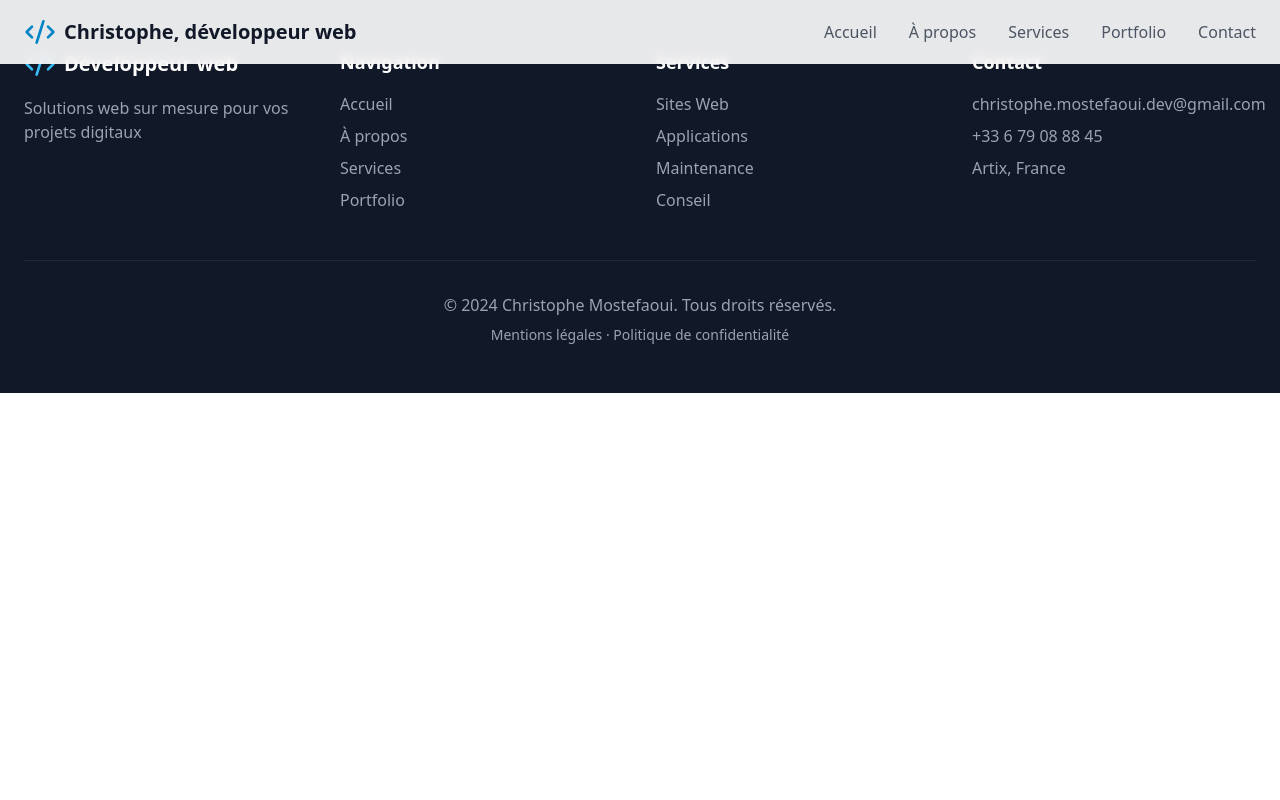
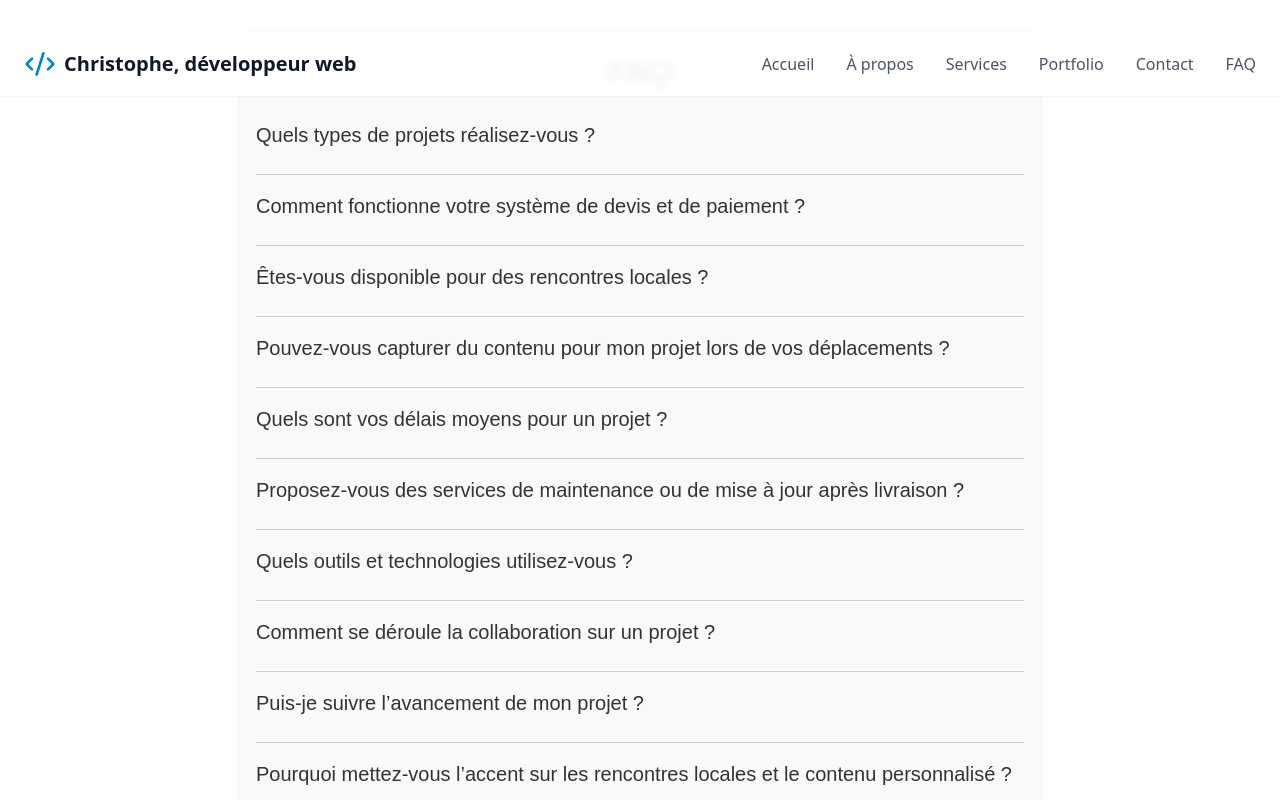
Before and after one commit to krismos64/Christophe-Mostefaoui-Dev, a React (Vite) app: page /faq in a window 1280 px wide. Shown: the top 800 px of the page. Built offline with nearby package versions, Linux system fonts and the light colour scheme.

Commit message:
FAQ page added

```diff
--- a/index.html
+++ b/index.html
@@ -2,14 +2,24 @@
 <html lang="fr">
   <head>
     <meta charset="UTF-8" />
-    <link rel="icon" type="image/svg+xml" href="/code.svg" />
+    <meta http-equiv="X-UA-Compatible" content="IE=edge" />
+    <link
+      rel="icon"
+      type="image/png"
+      href="https://cdn-icons-png.flaticon.com/512/1006/1006771.png"
+    />
     <meta name="viewport" content="width=device-width, initial-scale=1.0" />
     <meta
       name="description"
       content="Développeur web freelance spécialisé en React, Symfony et Node.js. Création de sites web et applications sur mesure."
     />
-    <title>Christophe Mostefaoui - Développeur Web Freelance</title>
-    <script type="module" src="/src/main.tsx"></script>
+    <meta name="author" content="Christophe Mostefaoui" />
+    <meta
+      name="keywords"
+      content="Développement web, React, Symfony, Node.js, Freelance, Sites web, Applications"
+    />
+    <title>Christophe Développeur Web</title>
+    <script type="module" src="/src/main.tsx" defer></script>
   </head>
   <body>
     <div id="root"></div>
--- a/package.json
+++ b/package.json
@@ -14,6 +14,7 @@
     "lucide-react": "^0.344.0",
     "react": "^18.3.1",
     "react-dom": "^18.3.1",
+    "react-helmet": "^6.1.0",
     "react-hot-toast": "^2.4.1",
     "react-router-dom": "^6.22.3"
   },
@@ -21,6 +22,7 @@
     "@types/node": "^22.10.0",
     "@types/react": "^18.3.5",
     "@types/react-dom": "^18.3.0",
+    "@types/react-helmet": "^6.1.11",
     "@vitejs/plugin-react": "^4.3.1",
     "autoprefixer": "^10.4.20",
     "postcss": "^8.4.49",
--- a/src/App.tsx
+++ b/src/App.tsx
@@ -8,6 +8,7 @@ import Contact from "./components/Contact";
 import Footer from "./components/Footer";
 import LegalNotice from "./pages/LegalNotice";
 import PrivacyPolicy from "./pages/PrivacyPolicy";
+import FAQ from "./pages/FAQ"; // Import de la page FAQ
 
 function HomePage() {
   return (
@@ -34,6 +35,7 @@ function App() {
               path="/politique-de-confidentialite"
               element={<PrivacyPolicy />}
             />
+            <Route path="/faq" element={<FAQ />} /> {/* Chemin pour la FAQ */}
           </Routes>
         </main>
         <Footer />
--- a/src/components/Header.tsx
+++ b/src/components/Header.tsx
@@ -13,6 +13,7 @@ export default function Header() {
     { name: "Services", to: isHomePage ? "#services" : "/#services" },
     { name: "Portfolio", to: isHomePage ? "#portfolio" : "/#portfolio" },
     { name: "Contact", to: isHomePage ? "#contact" : "/#contact" },
+    { name: "FAQ", to: "/faq" }, // Lien vers la FAQ
   ];
 
   const handleNavigation = (to: string) => {
--- a/src/main.tsx
+++ b/src/main.tsx
@@ -1,11 +1,14 @@
+// Importation des dépendances principales
 import React from "react";
 import { createRoot } from "react-dom/client";
 import App from "./App";
 import "./index.css";
 
+// Récupération de l'élément racine
 const rootElement = document.getElementById("root");
 if (!rootElement) throw new Error("Failed to find the root element");
 
+// Initialisation de React et rendu de l'application
 createRoot(rootElement).render(
   <React.StrictMode>
     <App />
--- /dev/null
+++ b/src/pages/FAQ.tsx
@@ -0,0 +1,292 @@
+import React, { useState } from "react";
+import { Helmet } from "react-helmet";
+
+const FAQ: React.FC = () => {
+  // Données de la FAQ
+  const faqData = [
+    {
+      question: "Quels types de projets réalisez-vous ?",
+      answer: (
+        <>
+          Je développe :
+          <ul>
+            <li>
+              🖥️ <strong>Sites web vitrines</strong>
+            </li>
+            <li>
+              ⚙️ <strong>Applications web sur mesure</strong>
+            </li>
+            <li>
+              🤖 Solutions intégrant des{" "}
+              <strong>technologies d’intelligence artificielle</strong>{" "}
+              (chatbots interactifs, etc.)
+            </li>
+          </ul>
+        </>
+      ),
+    },
+    {
+      question: "Comment fonctionne votre système de devis et de paiement ?",
+      answer: (
+        <>
+          Je propose :
+          <ul>
+            <li>
+              📄 Un <strong>devis détaillé gratuit</strong> avant de démarrer
+            </li>
+            <li>
+              💳 Un <strong>acompte de 30%</strong> à la signature pour lancer
+              le projet
+            </li>
+            <li>
+              📦 Le solde à la <strong>livraison du produit final</strong>
+            </li>
+          </ul>
+          Vous recevez également toute la documentation technique (cahier des
+          charges, schémas, etc.).
+        </>
+      ),
+    },
+    {
+      question: "Êtes-vous disponible pour des rencontres locales ?",
+      answer: (
+        <>
+          Oui, je peux me déplacer dans les zones suivantes :
+          <ul>
+            <li>📍 Pau</li>
+            <li>📍 Tarbes</li>
+            <li>📍 Orthez</li>
+            <li>📍 Et leurs environs</li>
+          </ul>
+          Ces rencontres permettent d’échanger humainement, capturer du contenu
+          visuel et mieux comprendre vos besoins.
+        </>
+      ),
+    },
+    {
+      question:
+        "Pouvez-vous capturer du contenu pour mon projet lors de vos déplacements ?",
+      answer: (
+        <>
+          Absolument ! Lors de mes visites, je peux :
+          <ul>
+            <li>📸 Capturer des photos professionnelles</li>
+            <li>🎥 Réaliser des vidéos de vos locaux ou produits</li>
+            <li>
+              🎞️ Transformer ces contenus en <strong>montages vidéo</strong>{" "}
+              professionnels adaptés à votre communication digitale
+            </li>
+          </ul>
+        </>
+      ),
+    },
+    {
+      question: "Quels sont vos délais moyens pour un projet ?",
+      answer: (
+        <>
+          Cela dépend de la complexité :
+          <ul>
+            <li>
+              ⏳ <strong>Site vitrine :</strong> 1 à 2 semaines
+            </li>
+            <li>
+              🛠️ <strong>Application web personnalisée :</strong> 3 à 6 semaines
+            </li>
+            <li>
+              🤖 <strong>Projets complexes ou avec IA :</strong> Sur devis après
+              étude
+            </li>
+          </ul>
+        </>
+      ),
+    },
+    {
+      question:
+        "Proposez-vous des services de maintenance ou de mise à jour après livraison ?",
+      answer: (
+        <>
+          Oui ! Je propose des services de maintenance pour :
+          <ul>
+            <li>
+              🔒 Assurer la <strong>sécurité</strong> de votre site ou
+              application
+            </li>
+            <li>
+              📈 Effectuer les <strong>mises à jour nécessaires</strong>
+            </li>
+            <li>
+              🚀 Ajouter des <strong>évolutions</strong> pour répondre à vos
+              besoins futurs
+            </li>
+          </ul>
+        </>
+      ),
+    },
+    {
+      question: "Quels outils et technologies utilisez-vous ?",
+      answer: (
+        <>
+          Voici les technologies et outils que j’utilise :
+          <ul>
+            <li>
+              🖌️ <strong>Frontend :</strong> HTML, CSS, JavaScript, React
+            </li>
+            <li>
+              ⚙️ <strong>Backend :</strong> Symfony, Node.js, PHP
+            </li>
+            <li>
+              🗄️ <strong>Bases de données :</strong> MySQL, MongoDB
+            </li>
+            <li>
+              🛠️ <strong>Outils :</strong> Git, Docker, Visual Studio Code
+            </li>
+          </ul>
+          Je reste en veille constante pour intégrer les dernières innovations.
+        </>
+      ),
+    },
+    {
+      question: "Comment se déroule la collaboration sur un projet ?",
+      answer: (
+        <>
+          Voici les principales étapes :
+          <ol>
+            <li>
+              📞 <strong>Prise de contact :</strong> Vous m’expliquez votre
+              projet et vos besoins
+            </li>
+            <li>
+              📄 <strong>Devis et planification :</strong> Un devis gratuit est
+              réalisé
+            </li>
+            <li>
+              🏠 <strong>Déplacement (si nécessaire) :</strong> Une visite pour
+              comprendre vos attentes
+            </li>
+            <li>
+              💻 <strong>Développement :</strong> Le projet est réalisé après
+              validation
+            </li>
+            <li>
+              ✅ <strong>Validation et livraison :</strong> Vous recevez le
+              produit final
+            </li>
+            <li>
+              🔧 <strong>Suivi :</strong> Maintenance et évolutions (optionnel)
+            </li>
+          </ol>
+        </>
+      ),
+    },
+    {
+      question: "Puis-je suivre l’avancement de mon projet ?",
+      answer: (
+        <>
+          Oui ! Je vous tiens régulièrement informé avec :
+          <ul>
+            <li>📅 Des points hebdomadaires pour ajuster le projet</li>
+            <li>📩 Des mises à jour sur l’état d’avancement</li>
+          </ul>
+        </>
+      ),
+    },
+    {
+      question:
+        "Pourquoi mettez-vous l’accent sur les rencontres locales et le contenu personnalisé ?",
+      answer:
+        "Je crois fermement que les échanges humains et une immersion dans votre environnement permettent de mieux comprendre vos besoins. Lors de mes déplacements, je prends le temps de m’imprégner de votre projet et de capturer des éléments authentiques (photos/vidéos) pour refléter parfaitement votre identité.",
+    },
+    {
+      question: "Pourquoi vous choisir ?",
+      answer:
+        "Avec un parcours combinant une forte expérience client, une passion pour le développement web et une approche humaine basée sur l’échange local, je suis convaincu de pouvoir transformer vos idées en projets concrets et innovants. Mon attention aux détails, ma communication claire et mes livrables bien documentés font toute la différence.",
+    },
+  ];
+
+  // Gestion de l'état pour ouvrir/fermer les réponses
+  const [openIndex, setOpenIndex] = useState<number | null>(null);
+
+  // Fonction pour ouvrir/fermer une question
+  const toggleFAQ = (index: number) => {
+    setOpenIndex(openIndex === index ? null : index);
+  };
+
+  return (
+    <>
+      <Helmet>
+        <title>FAQ</title>
+      </Helmet>
+      <div style={{ fontFamily: "Arial, sans-serif" }}>
+        <div className="faq-container" style={styles.container}>
+          <h1 style={styles.header}>FAQ</h1>
+          <div className="faq-list" style={styles.faqList}>
+            {faqData.map((item, index) => (
+              <div key={index} className="faq-item" style={styles.faqItem}>
+                <h2
+                  onClick={() => toggleFAQ(index)}
+                  style={{
+                    ...styles.question,
+                    color: openIndex === index ? "#007bff" : "#333",
+                  }}
+                >
+                  {item.question}
+                </h2>
+                <div
+                  style={{
+                    ...styles.answer,
+                    maxHeight: openIndex === index ? "1000px" : "0",
+                    opacity: openIndex === index ? "1" : "0",
+                    overflow: "hidden",
+                  }}
+                >
+                  {item.answer}
+                </div>
+              </div>
+            ))}
+          </div>
+        </div>
+      </div>
+    </>
+  );
+};
+
+// Styles inline
+const styles = {
+  container: {
+    maxWidth: "800px",
+    margin: "2rem auto",
+    padding: "1rem",
+    backgroundColor: "#f9f9f9",
+    borderRadius: "8px",
+    boxShadow: "0 2px 5px rgba(0, 0, 0, 0.1)",
+  },
+  header: {
+    textAlign: "center" as const,
+    fontSize: "2rem",
+    color: "#444",
+    marginBottom: "1.5rem",
+  },
+  faqList: {
+    display: "flex",
+    flexDirection: "column" as const,
+    gap: "1rem",
+  },
+  faqItem: {
+    borderBottom: "1px solid #ccc",
+    paddingBottom: "1rem",
+  },
+  question: {
+    fontSize: "1.25rem",
+    cursor: "pointer" as const,
+    transition: "color 0.3s ease",
+  },
+  answer: {
+    fontSize: "1rem",
+    color: "#555",
+    marginTop: "0.5rem",
+    lineHeight: "1.5",
+    transition: "all 0.3s ease",
+  },
+};
+
+export default FAQ;
```
Also changed, not shown: 1 other file (tests, documents, lock files or other folders).
